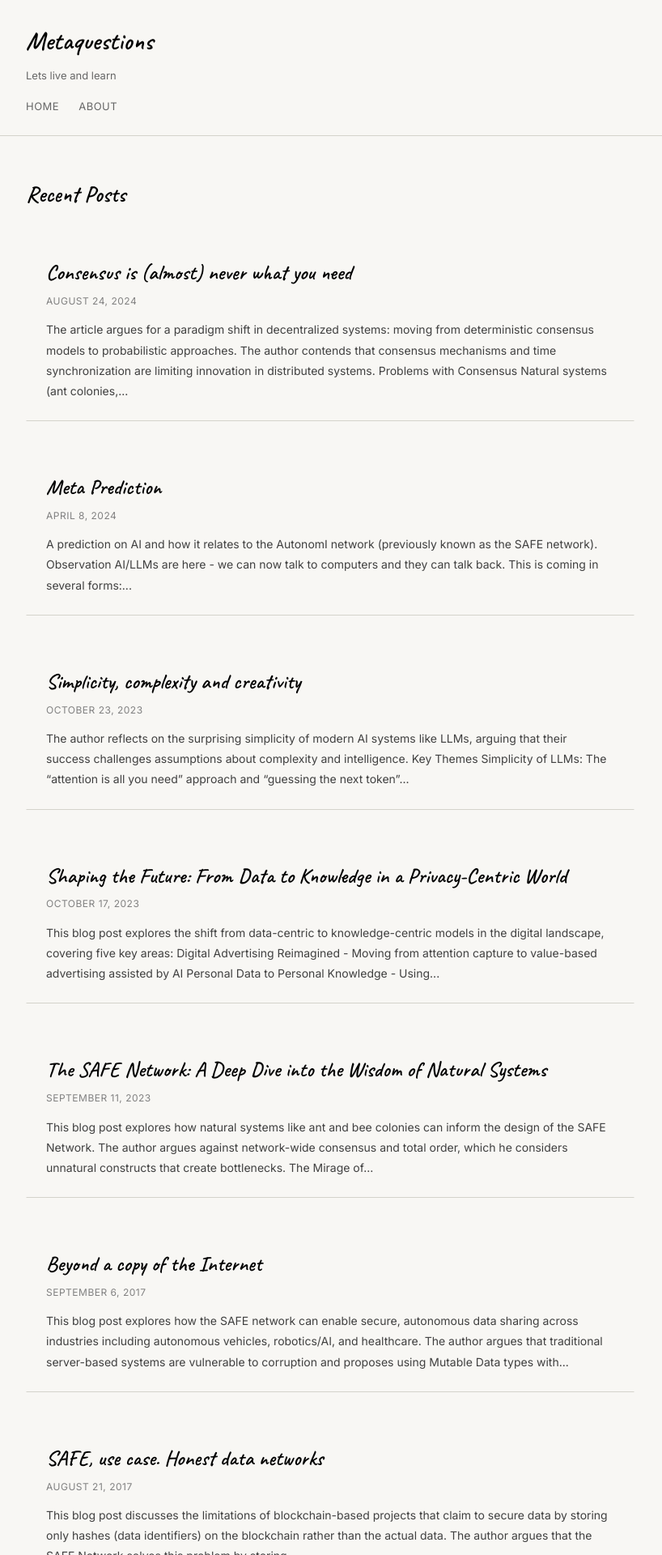
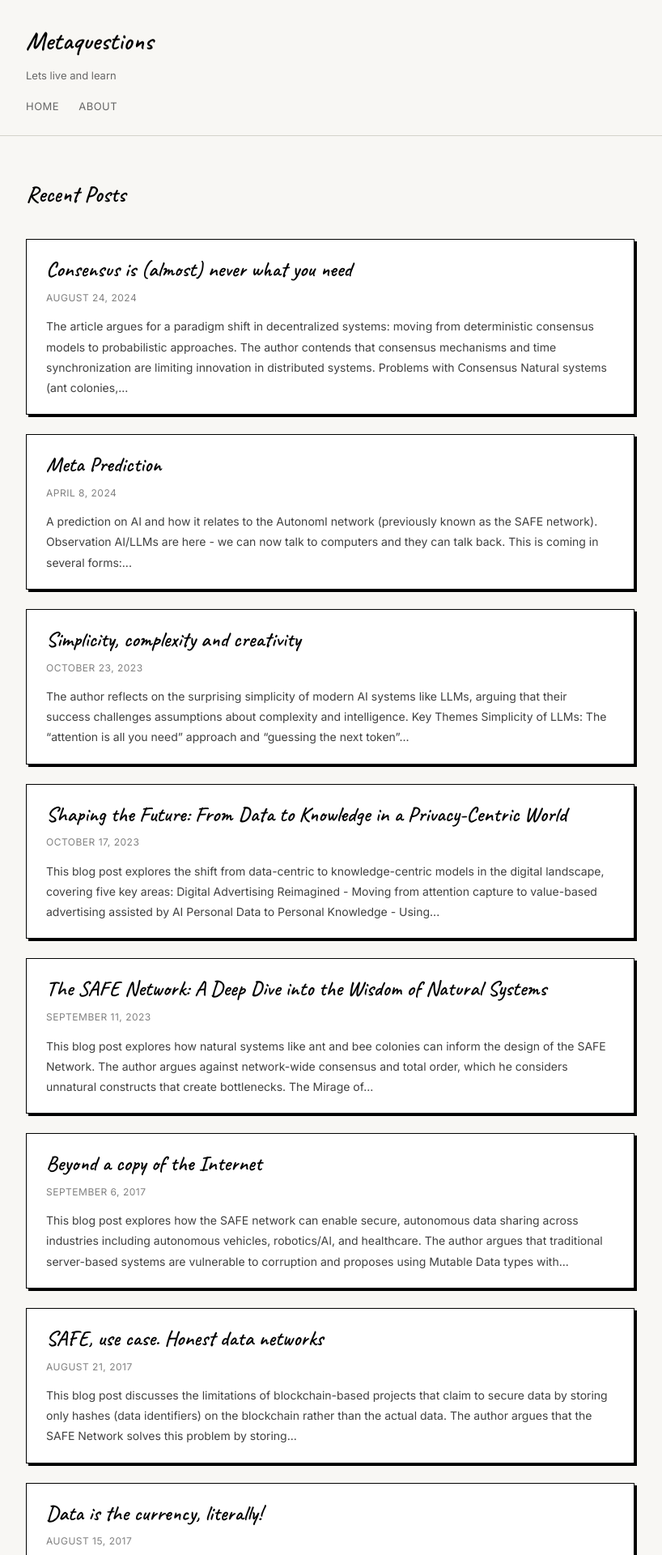
Before and after one commit to dirvine/metaquestions-site, a Jekyll site: the page built from index.html, in a window 1280 px wide. Shown: the top 1920 px of the page at 81% size, without its empty margins (232-1050 px from the left). Built offline with Jekyll 4.4.1, drawn with Linux system fonts in a browser that asks for light colours; the list of posts is cut into pages by our own code.

Commit message:
Match saorsalabs card style exactly - black border, visible shadow, grows on hover

```diff
--- a/assets/css/style.css
+++ b/assets/css/style.css
@@ -113,23 +113,23 @@ body {
 }
 
 .post-list-item {
-  margin-bottom: 40px;
-  padding: 24px;
-  border: 1px solid transparent;
-  border-bottom: 1px solid var(--gray-300);
+  margin-bottom: 24px;
+  padding: 20px 24px;
+  background: var(--white);
+  border: 1px solid var(--black);
+  box-shadow: 3px 3px 0px var(--black);
   transition: all 0.2s ease;
   cursor: pointer;
+  position: relative;
 }
 
 .post-list-item:hover {
-  background: var(--white);
-  border: 1px solid var(--gray-300);
-  transform: translate(-2px, -2px);
-  box-shadow: 4px 4px 0 var(--gray-300);
+  box-shadow: 5px 5px 0px var(--black);
+  transform: translate(-1px, -1px);
 }
 
 .post-list-item:last-child {
-  border-bottom: none;
+  margin-bottom: 0;
 }
 
 .post-list-title {
```
